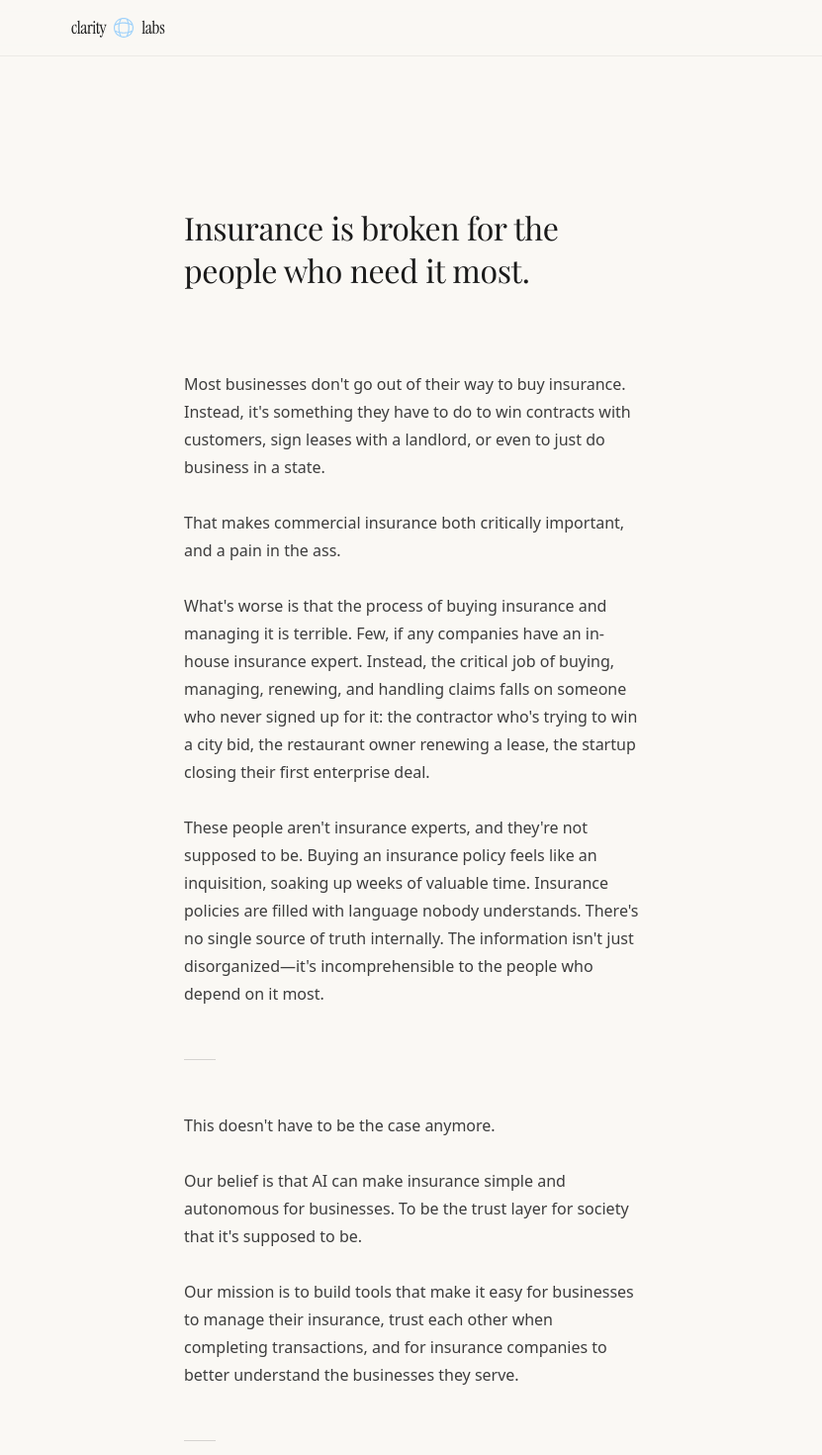
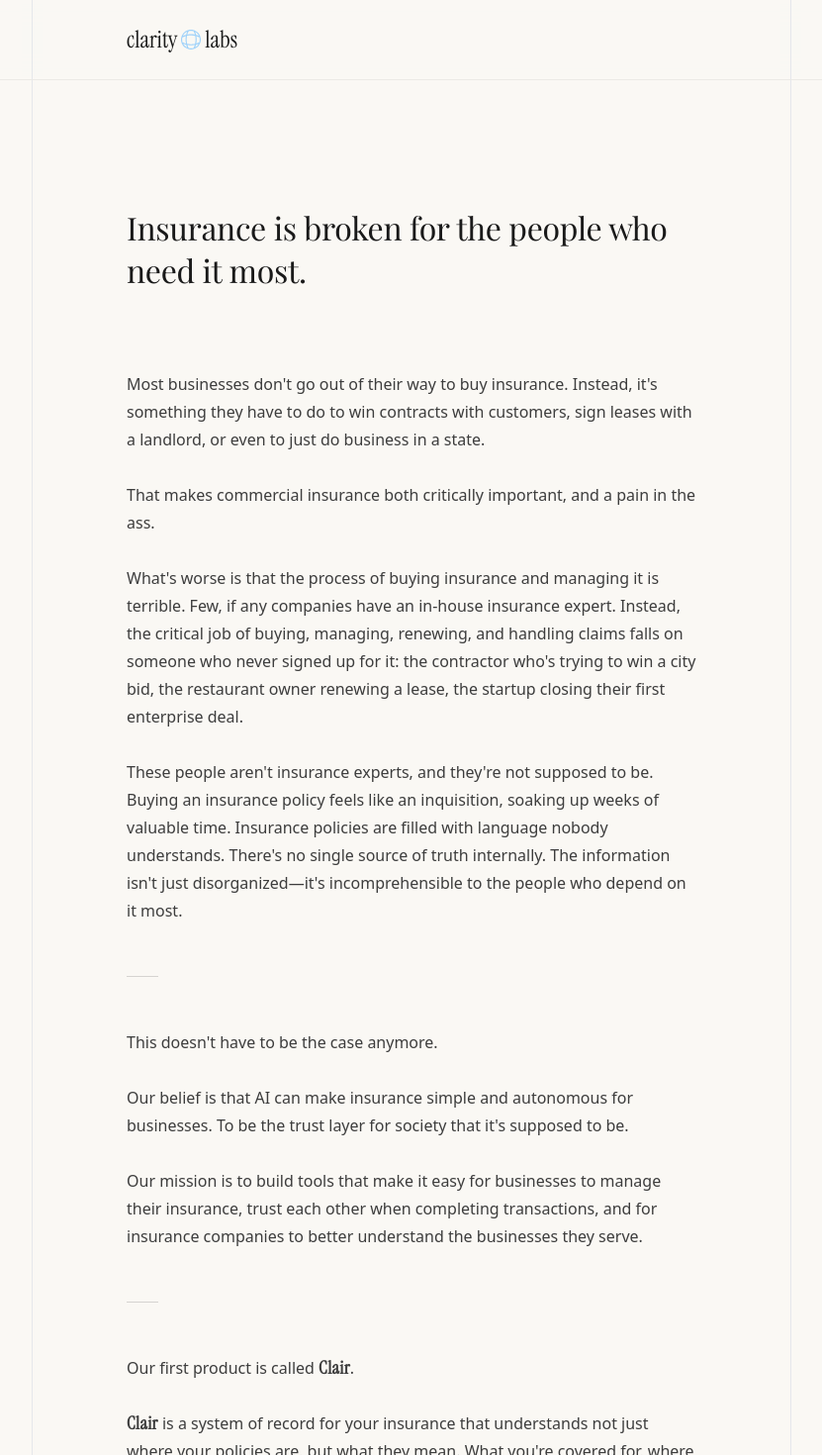
Before and after one commit to AdyanTanver/claire-demo, a Next.js app: page / in a window 1280 px wide. Shown: the top 1470 px of the page at 99% size, without its empty margins (224-1055 px from the left). Built offline with nearby package versions, Linux system fonts and the light colour scheme.

Commit message:
Update global styles and refactor Home component layout

```diff
--- a/src/app/globals.css
+++ b/src/app/globals.css
@@ -1,7 +1,7 @@
 @import "tailwindcss";
 
 :root {
-  --background: #ffffff;
+  --background: #FAF8F4;
   --foreground: #111111;
   --muted: #6b6b6b;
   --accent: #555555;
@@ -38,6 +38,7 @@
 
 html {
   scroll-behavior: smooth;
+  background: var(--background);
 }
 
 .serif {
--- a/src/app/page.tsx
+++ b/src/app/page.tsx
@@ -1,43 +1,23 @@
 "use client";
 
 import { FadeIn } from "@/components/FadeIn";
-import { LogoIcon } from "@/components/LogoIcon";
+import { Header } from "@/components/Header";
 
 const brandFont = { fontFamily: "var(--font-instrument-serif)" };
 
 function BrandName({ children }: { children: React.ReactNode }) {
-  return <span style={brandFont}>{children}</span>;
+  return <span style={brandFont} className="text-lg font-semibold tracking-wide">{children}</span>;
 }
 
 export default function Home() {
   return (
     <div
-      className="min-h-screen"
-      style={{ background: "#FAF8F4", color: "#1a1a1a" }}
+      className="min-h-screen text-[#1a1a1a]"
     >
-      {/* Nav */}
-      <nav
-        className="fixed top-0 left-0 right-0 z-50"
-        style={{
-          background: "rgba(250, 248, 244, 0.85)",
-          backdropFilter: "blur(12px)",
-          borderBottom: "1px solid rgba(0,0,0,0.06)",
-        }}
-      >
-        <div className="max-w-3xl mx-auto px-6 md:px-10 h-14 flex items-center">
-          <a
-            href="/"
-            className="flex items-center gap-2 text-lg tracking-tight"
-            style={brandFont}
-          >
-            <span>clarity</span>
-            <LogoIcon size={20} className="shrink-0" />
-            <span>labs</span>
-          </a>
-        </div>
-      </nav>
+      <Header logoSize="lg" />
 
-      <main className="max-w-[540px] mx-auto px-6 md:px-10 pt-40 md:pt-52 pb-40 md:pb-56">
+      <main className="max-w-3xl border-x border-gray-200 mx-auto px-6 md:px-10 pt-40 md:pt-52 pb-40 md:pb-56">
+        <div className="max-w-xl mx-auto">
         <FadeIn>
           <h1
             className="text-[1.65rem] md:text-[2rem] font-normal leading-[1.35] tracking-[-0.01em] mb-20"
@@ -159,7 +139,7 @@
 
           <FadeIn>
             <p>
-              Because <BrandName>Clair</BrandName> has the full context of your
+              Since <BrandName>Clair</BrandName> has the full context of your
               business, your coverage, and your insurance needs, it can also
               proactively recommend changes, flag coverage gaps, and help you buy
               or renew policies completely autonomously.
@@ -203,12 +183,13 @@
 
           <FadeIn>
             <p
-              className="pt-4"
+              className="pt-4 font-semibold tracking-wide"
               style={{ color: "#8a8578", fontFamily: "var(--font-instrument-serif)" }}
             >
               &mdash; Adyan &amp; Terry
             </p>
           </FadeIn>
+        </div>
         </div>
       </main>
 
@@ -218,7 +199,7 @@
           className="max-w-3xl mx-auto px-6 md:px-10 py-8 flex items-center justify-between text-[11px]"
           style={{ color: "#8a8578" }}
         >
-          <span>&copy; {new Date().getFullYear()} Clarity</span>
+          <span>&copy; {new Date().getFullYear()} Clarity Labs</span>
           <a
             href="mailto:hello@claritylabs.inc"
             className="hover:opacity-60 transition-opacity"
--- /dev/null
+++ b/src/components/Header.tsx
@@ -0,0 +1,27 @@
+import { Logo } from "@/components/Logo";
+
+export interface HeaderProps {
+  /** Logo size variant. Default: lg for prominent header */
+  logoSize?: "sm" | "md" | "lg";
+  /** Optional additional class names for the nav */
+  className?: string;
+}
+
+export function Header({ logoSize = "lg", className = "" }: HeaderProps) {
+  return (
+    <header
+      className={`fixed top-0 left-0 right-0 z-50 ${className}`}
+      style={{
+        background: "rgba(250, 248, 244, 0.85)",
+        backdropFilter: "blur(12px)",
+        borderBottom: "1px solid rgba(0,0,0,0.06)",
+      }}
+    >
+      <div className="max-w-3xl border-x border-gray-200 mx-auto px-6 md:px-10 h-16 md:h-20 flex items-center ">
+        <div className="max-w-xl mx-auto w-full">
+        <Logo size={logoSize} />
+        </div>
+      </div>
+    </header>
+  );
+}
--- /dev/null
+++ b/src/components/Logo.tsx
@@ -0,0 +1,54 @@
+import Link from "next/link";
+import { LogoIcon } from "@/components/LogoIcon";
+
+const brandFont = { fontFamily: "var(--font-instrument-serif)" };
+
+const sizeConfig = {
+  sm: { text: "text-base", icon: 16, gap: "gap-[2px]" },
+  md: { text: "text-lg", icon: 18, gap: "gap-[3px]" },
+  lg: { text: "text-xl md:text-2xl", icon: 20, gap: "gap-[4px]" },
+} as const;
+
+export interface LogoProps {
+  /** Size variant: sm, md, or lg. Default: md */
+  size?: keyof typeof sizeConfig;
+  /** Optional additional class names */
+  className?: string;
+  /** Render as span instead of link (e.g. for footer) */
+  asSpan?: boolean;
+}
+
+export function Logo({
+  size = "md",
+  className = "",
+  asSpan = false,
+}: LogoProps) {
+  const { text, icon, gap } = sizeConfig[size];
+  const content = (
+    <>
+      <span>clarity</span>
+      <LogoIcon size={icon} className="shrink-0" />
+      <span>labs</span>
+    </>
+  );
+
+  const sharedClasses = `inline-flex items-center ${gap} font-medium ${text} ${className}`.trim();
+
+  if (asSpan) {
+    return (
+      <span className={sharedClasses} style={brandFont}>
+        {content}
+      </span>
+    );
+  }
+
+  return (
+    <Link
+      href="/"
+      className={sharedClasses}
+      style={brandFont}
+    >
+      {content}
+    </Link>
+  );
+}
```
